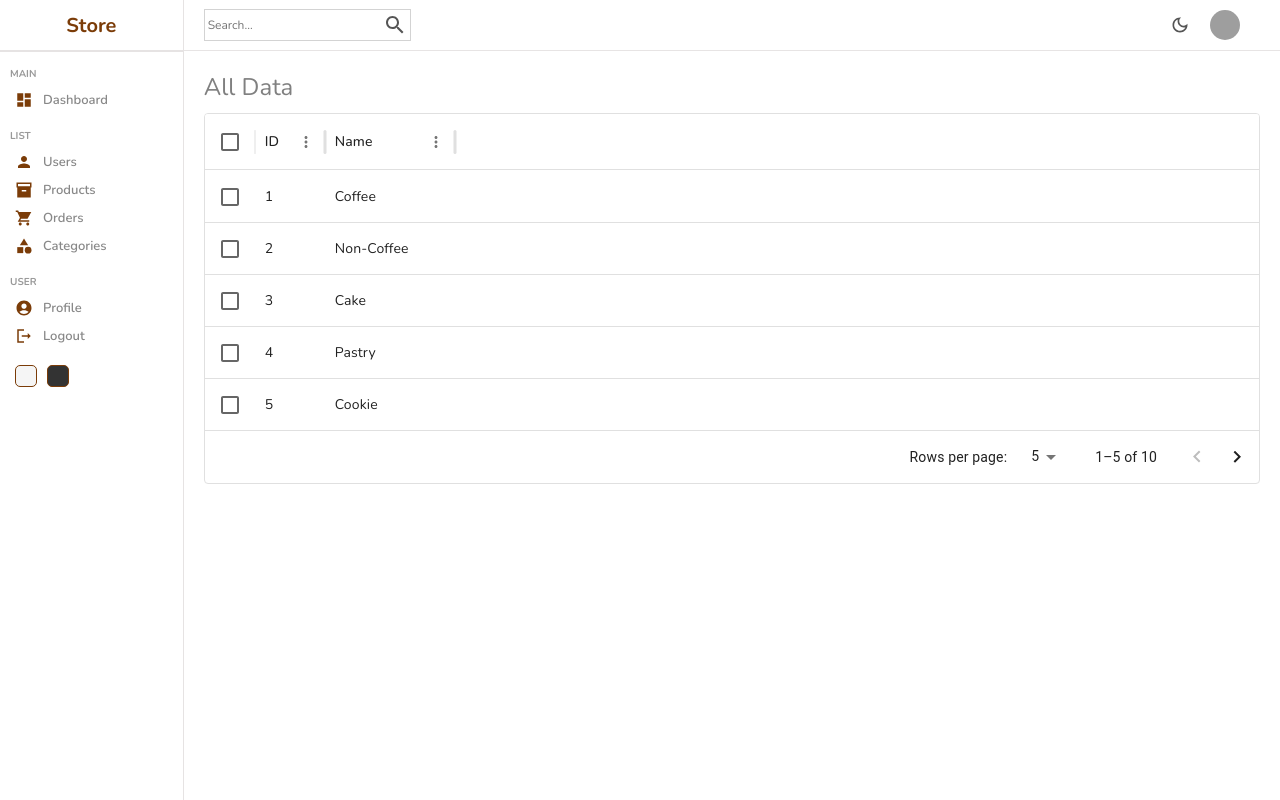
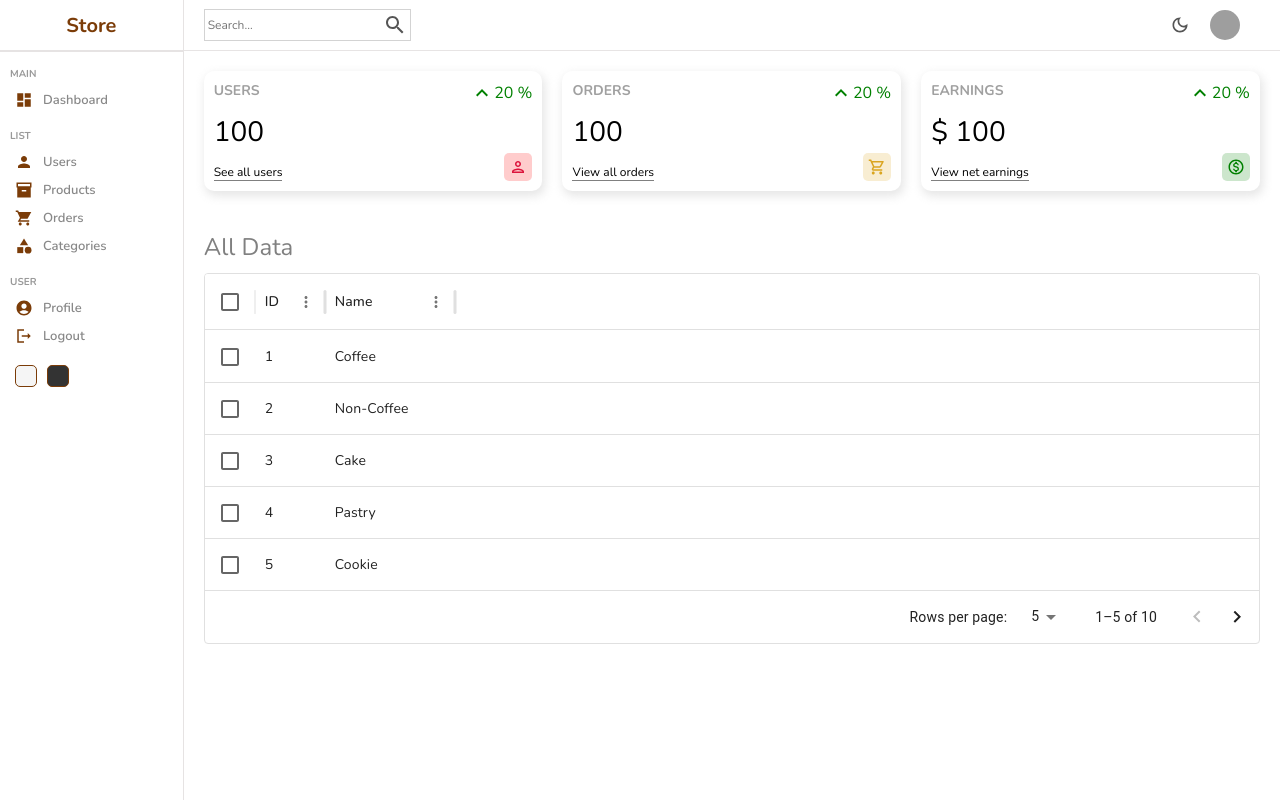
Before and after one commit to septiyanr/admin-ui, a React (Vite) app: page /categories in a window 1280 px wide. Built offline with nearby package versions, Linux system fonts and the light colour scheme; grey boxes are pictures that could not be loaded.

Commit message:
ubah teks di app

```diff
--- a/src/components/mydatatable/MyDatatable.jsx
+++ b/src/components/mydatatable/MyDatatable.jsx
@@ -1,6 +1,9 @@
 import "./mydatatable.scss";
 import { DataGrid } from "@mui/x-data-grid";
 import { Link } from "react-router-dom";
+
+
+
 
 const columns = [
   { field: "id", headerName: "ID", width: 70 },
--- a/src/components/mydatatable/mydatatable.scss
+++ b/src/components/mydatatable/mydatatable.scss
@@ -11,6 +11,14 @@
       align-items: center;
       justify-content: space-between;
 
+      .widgets,
+      .charts {
+        display: flex;
+        padding: 20px;
+        gap: 20px;
+      }
+
+
       .link {
         text-decoration: none;
         color: green;
@@ -21,5 +29,5 @@
         border-radius: 5px;
         cursor: pointer;
       }
-    }
+      }
   }
--- a/src/pages/mylist/MyList.jsx
+++ b/src/pages/mylist/MyList.jsx
@@ -1,6 +1,7 @@
 import "./mylist.scss";
 import Sidebar from "../../components/sidebar/Sidebar";
 import Navbar from "../../components/navbar/Navbar";
+import Widget from "../../components/widget/Widget";
 import MyDatatable from "../../components/mydatatable/MyDatatable";
 
 
@@ -10,6 +11,11 @@
       <Sidebar />
       <div className="mylistContainer">
         <Navbar />
+        <div className="widgets">
+          <Widget type="user" />
+          <Widget type="order"/>
+          <Widget type="earning"/>
+        </div>
         <MyDatatable />
 
       </div>
--- a/src/pages/mylist/mylist.scss
+++ b/src/pages/mylist/mylist.scss
@@ -1,6 +1,12 @@
 .mylist {
     display: flex;
     width: 100%;
+
+    .widgets, {
+        display: flex;
+        padding: 20px;
+        gap: 20px;
+      }
 
     .mylistContainer {
       flex: 6;
```
